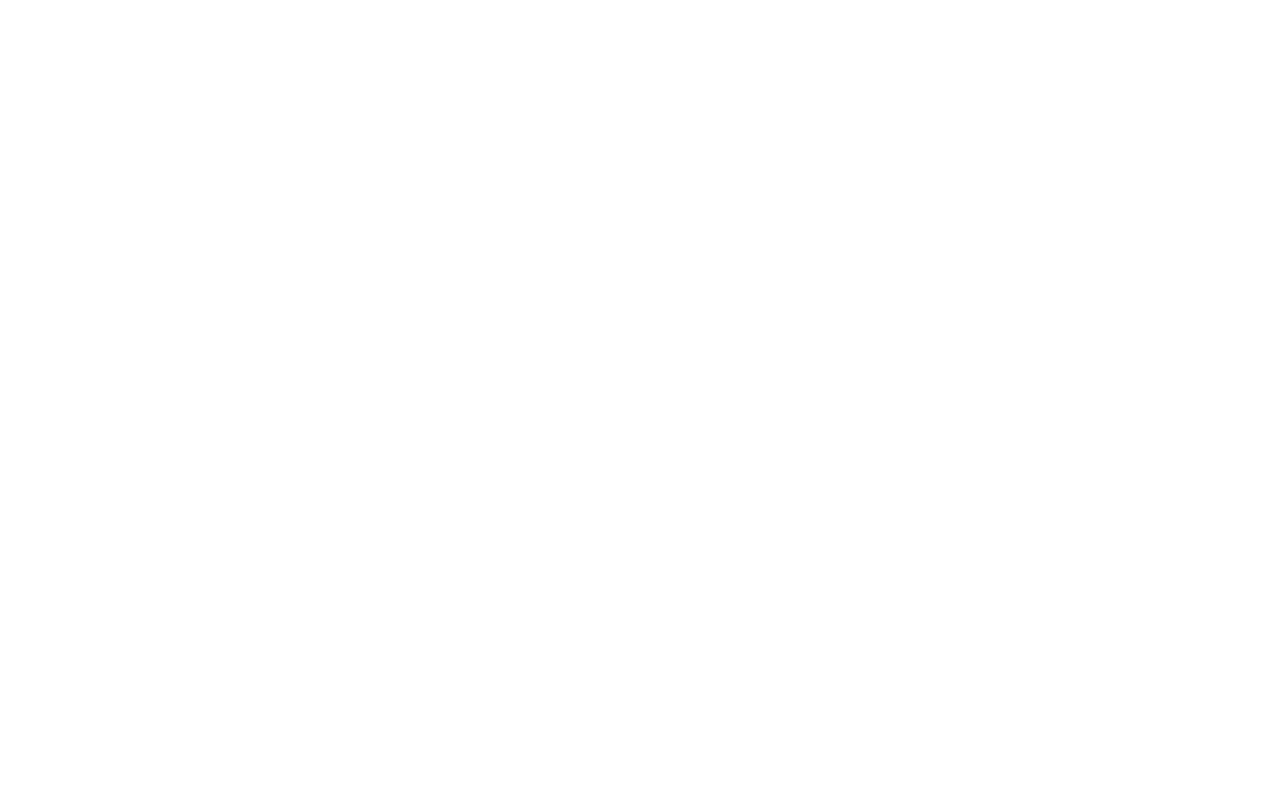
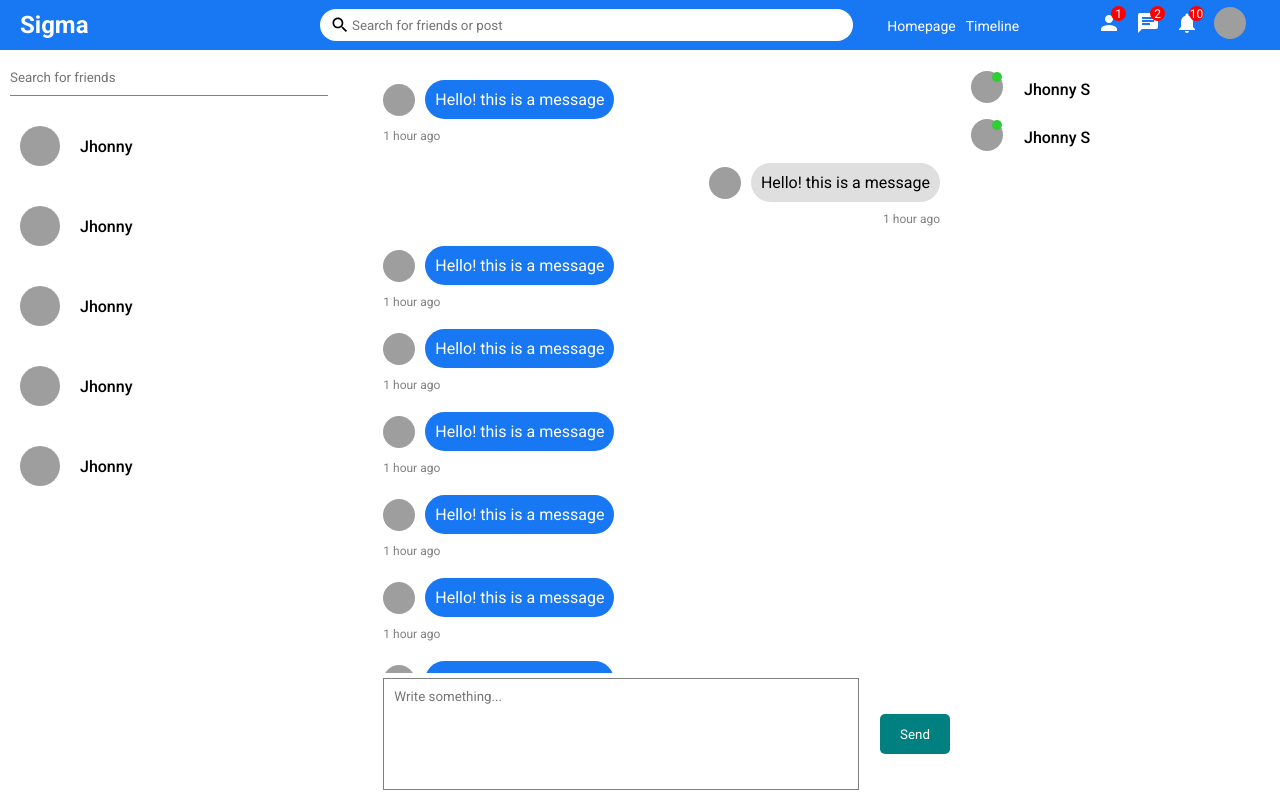
Before and after one commit to eulazzo/implly_network, a React (Create React App) app in the folder client/: page /messenger in a window 1280 px wide. Built offline with nearby package versions, Linux system fonts and the light colour scheme; sample sign-in values are in the browser's storage; grey boxes are pictures that could not be loaded; the HTML template or start-up script is replaced by a standard one.

Commit message:
react chat app ui design

```diff
--- a/client/src/App.js
+++ b/client/src/App.js
@@ -11,6 +11,7 @@
   Route,
   Redirect,
 } from "react-router-dom";
+import { Messenger } from "./pages/messenger/Messenger";
 
 const App = () => {
   const { user } = useContext(AuthContext);
@@ -25,6 +26,9 @@
         <Route path="/register">
           {user ? <Redirect to="/" /> : <Register />}
         </Route>
+        <Route path="/messenger">
+          {!user ? <Redirect to="/" /> : <Messenger />}
+        </Route>
         <Route path="/profile/:username">
           <Profile />
         </Route>
--- /dev/null
+++ b/client/src/components/Message/Message.jsx
@@ -0,0 +1,17 @@
+import "./message.css";
+
+export const Message = ({ own }) => {
+  return (
+    <div className={own ? "message own" : "message"}>
+      <div className="messageTop">
+        <img
+          className="messageImg"
+          src="https://thispersondoesnotexist.com/image"
+          alt=""
+        />
+        <p className="messageText">Hello! this is a message</p>
+      </div>
+      <p className="messageBottom">1 hour ago</p>
+    </div>
+  );
+};
--- /dev/null
+++ b/client/src/components/Message/message.css
@@ -0,0 +1,39 @@
+.message{
+  display: flex;
+  flex-direction: column;
+  margin-top: 20px;
+}
+.messageImg{
+  width: 32px;
+  height: 32px;
+  border-radius: 50%;
+  object-fit: cover;
+  margin-right: 10px;
+}
+
+.messageTop{
+  display: flex;
+  align-items: center;
+}
+.messageText{
+  background-color: #1877f2;
+  padding: 10px;
+  color:#fff;
+  border-radius: 20px;
+  max-width: 300px ;
+}
+.messageBottom{
+  font-size: 12px;
+  margin-top: 10px;
+  color:rgb(128, 128, 128);
+  font-weight: 400;
+}
+
+.message.own{
+  align-items:flex-end;
+}
+
+.message.own .messageText{
+  background-color: rgb(223, 223, 223);
+  color: #000;
+}
--- /dev/null
+++ b/client/src/components/chatOnline/ChatOnline.jsx
@@ -0,0 +1,19 @@
+import "./chatOnline.css";
+
+export const ChatOnline = () => {
+  return (
+    <div className="chatOnline">
+      <div className="chatOnlineFriend">
+        <div className="chatOnlineImgContainer">
+          <img
+            className="chatOnlineImg"
+            src="https://thispersondoesnotexist.com/image"
+            alt=""
+          />
+          <div className="chatOnlineBadge"></div>
+        </div>
+        <span className="chatOnlineName">Jhonny S</span>
+      </div>
+    </div>
+  );
+};
--- /dev/null
+++ b/client/src/components/chatOnline/chatOnline.css
@@ -0,0 +1,39 @@
+.chatOnlineFriend {
+  display: flex;
+  align-items: center;
+  font-weight: 500;
+  cursor: pointer;
+  margin-top: 10px;
+}
+
+.chatOnlineImgContainer {
+  position: relative;
+  margin-right: 20px;
+}
+.chatOnlineName{
+  font-weight: 500;
+}
+.chatOnlineImg {
+  width: 32px;
+  height: 32px;
+  border-radius: 50%;
+  object-fit: cover;
+  border: 1px solid white;
+
+}
+
+.chatOnlineBadge {
+  width: 10px;
+  height: 10px;
+  border-radius: 50%;
+  background-color: limegreen;
+  position: absolute;
+  top: 2px;
+  right: 2px;
+}
+
+@media screen and (max-width: 768px) {
+  .chatOnlineName {
+    display: none;
+  }
+}
--- /dev/null
+++ b/client/src/components/conversations/Conversation.jsx
@@ -0,0 +1,10 @@
+import './conversation.css'
+
+export const Conversation = () => {
+  return (
+    <div className='conversation'>
+      <img className='conversationImg' src="https://thispersondoesnotexist.com/image" alt="" />
+      <span className='conversationName'>Jhonny </span>
+    </div>
+  )
+}
--- /dev/null
+++ b/client/src/components/conversations/conversation.css
@@ -0,0 +1,29 @@
+.conversation {
+  display: flex;
+  align-items: center;
+  padding: 10px;
+  cursor: pointer;
+  margin-top: 20px;
+}
+
+.conversation:hover {
+  background-color: rgb(245, 243, 243);
+}
+
+.conversationImg {
+  width: 40px;
+  height: 40px;
+  border-radius: 50%;
+  object-fit: cover;
+  margin-right: 20px;
+}
+
+.conversationName {
+  font-weight: 500;
+}
+
+@media screen and (max-width: 768px) {
+  .conversationName {
+    display: none;
+  }
+}
--- a/client/src/components/leftbar/Leftbar.jsx
+++ b/client/src/components/leftbar/Leftbar.jsx
@@ -10,6 +10,7 @@
 } from "@material-ui/icons";
 import { CloseFriends } from "../closeFriend/CloseFriends";
 import { Users } from "../../dummyData";
+import { Link } from "react-router-dom";
 
 export const Leftbar = () => {
   return (
@@ -20,10 +21,15 @@
             <RssFeed className="leftbarIcon" />
             <span className="leftbarListItemText">Feed</span>
           </li>
-          <li className="leftbarListItem">
-            <ChatBubbleOutline className="leftbarIcon" />
-            <span className="leftbarListItemText">Chat</span>
-          </li>
+          <Link
+            to="/messenger"
+            style={{ textDecoration: "none", color: "#000" }}
+          >
+            <li className="leftbarListItem">
+              <ChatBubbleOutline className="leftbarIcon" />
+              <span className="leftbarListItemText">Chat</span>
+            </li>
+          </Link>
           <li className="leftbarListItem">
             <PeopleAltOutlined className="leftbarIcon" />
             <span className="leftbarListItemText">Groups</span>
@@ -48,7 +54,7 @@
         <button className="leftbarBtn">Show more</button>
         <hr className="leftbarHr" />
         <ul className="leftbarFriendList">
-          {Users.map(user=> (
+          {Users.map((user) => (
             <CloseFriends key={user.id} user={user} />
           ))}
         </ul>
--- a/client/src/components/online/online.css
+++ b/client/src/components/online/online.css
@@ -8,7 +8,6 @@
 .rightbarProfileImgContainer{
   margin-right: 10px;
   position: relative;
-
 }
 
 .rightbarProfileImg{
--- /dev/null
+++ b/client/src/pages/messenger/Messenger.jsx
@@ -0,0 +1,60 @@
+import "./messenger.css";
+import { Header } from "../../components/header/Header";
+import { Conversation } from "../../components/conversations/Conversation";
+import { Message } from "../../components/Message/Message";
+import { ChatOnline } from "../../components/chatOnline/ChatOnline";
+
+export const Messenger = () => {
+  return (
+    <>
+      <Header />
+      <div className="messenger">
+        <div className="chatMenu">
+          <div className="chatMenuWrapper">
+            <input
+              className="chatMenuInput"
+              type="text"
+              placeholder="Search for friends"
+            />
+            <Conversation />
+            <Conversation />
+            <Conversation />
+            <Conversation />
+            <Conversation />
+          </div>
+        </div>
+        <div className="chatBox">
+          <div className="chatBoxWrapper">
+            <div className="chatBoxTop">
+              <Message />
+              <Message own={true} />
+              <Message />
+              <Message />
+              <Message />
+              <Message />
+              <Message />
+              <Message />
+              <Message />
+              <Message />
+            </div>
+            <div className="chatBoxBottom">
+              <textarea
+                className="chatMessageInput"
+                placeholder="Write something..."
+                cols="30"
+                rows="10"
+              ></textarea>
+              <button className="chatSubmitButton">Send</button>
+            </div>
+          </div>
+        </div>
+        <div className="chatOnline">
+          <div className="chatOnlineWrapper">
+            <ChatOnline />
+            <ChatOnline />
+          </div>
+        </div>
+      </div>
+    </>
+  );
+};
--- /dev/null
+++ b/client/src/pages/messenger/messenger.css
@@ -0,0 +1,97 @@
+.messenger {
+  height: calc(100vh - 70px);
+  display: flex;
+}
+
+.chatMenu {
+  flex: 3.5;
+}
+
+.chatMenuInput {
+  width: 90%;
+  padding: 10px 0;
+  border: none;
+  outline: none;
+  border-bottom: 1px solid gray;
+}
+
+.chatBox {
+  flex: 5.5;
+}
+
+.chatBoxWrapper {
+  display: flex;
+  flex-direction: column;
+  justify-content: space-between;
+  position: relative;
+}
+
+.chatBoxTop {
+  height: 100%;
+  overflow-y: scroll;
+  padding-right: 10px;
+}
+
+.chatBoxBottom {
+  margin-top: 5px;
+  display: flex;
+  align-items: center;
+  justify-content: space-between;
+}
+
+.chatMessageInput {
+  width: 80%;
+  height: 90px;
+  padding: 10px;
+  outline: none;
+  resize: none;
+  border:0.5px solid gray;
+}
+
+
+.chatSubmitButton {
+  width: 70px;
+  height: 40px;
+  border: none;
+  border-radius: 5px;
+  cursor: pointer;
+  background-color: teal;
+  color: white;
+}
+
+.chatOnline {
+  flex: 3;
+}
+
+.chatMenuWrapper,
+.chatBoxWrapper,
+.chatOnlineWrapper {
+  padding: 10px;
+  height: 100%;
+}
+
+.noConversationText {
+  position: absolute;
+  top: 10%;
+  font-size: 50px;
+  color: rgb(224, 220, 220);
+  cursor: default;
+}
+
+@media screen and (max-width: 768px) {
+  .chatMenu {
+    flex: 1;
+  }
+
+  .chatMenuInput {
+    display: none;
+  }
+
+  .chatBox{
+    flex: 10;
+  }
+
+  .chatOnline{
+    flex: 1px;
+  }
+}
```
Also changed, not shown: 2 other files (tests, documents, lock files or other folders).
